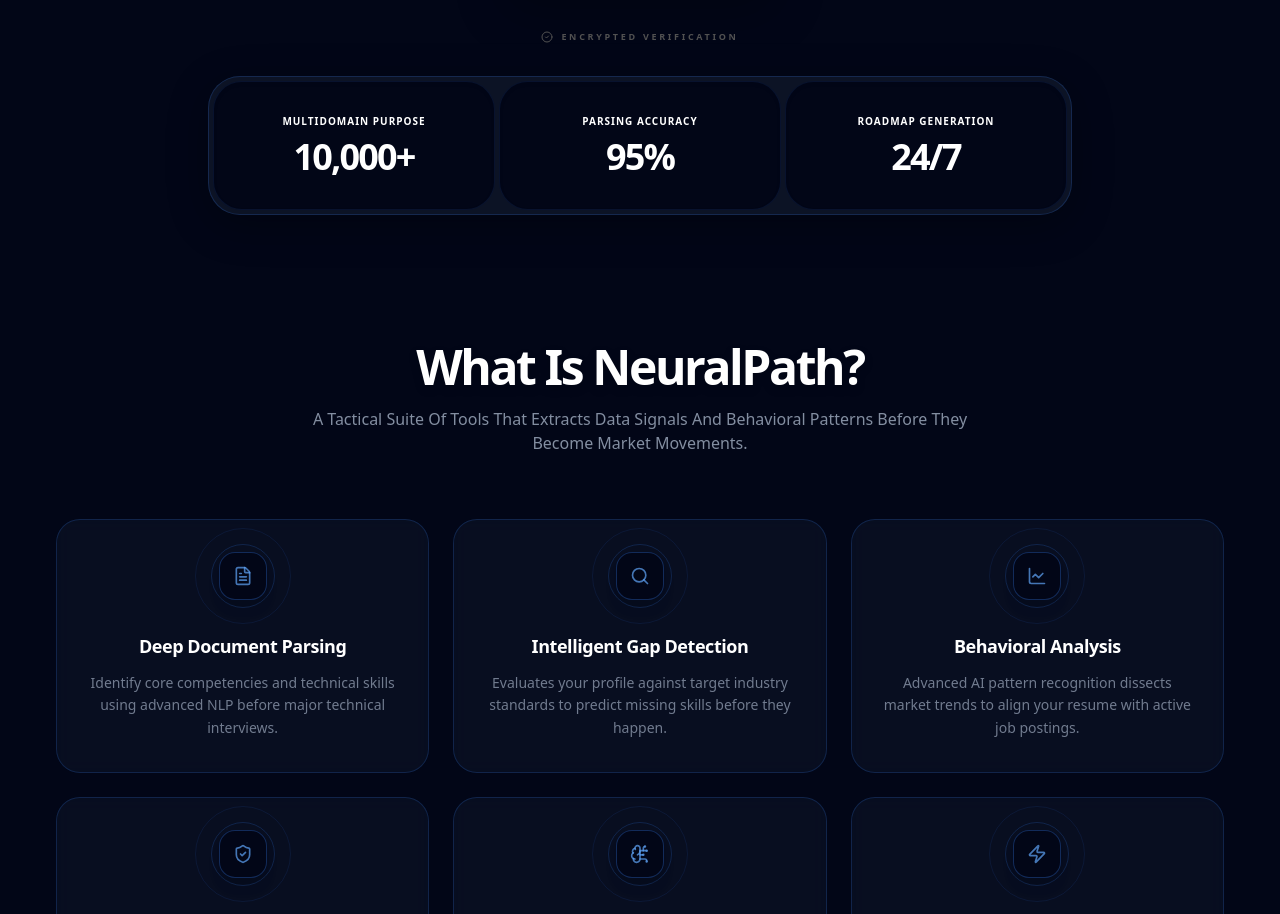
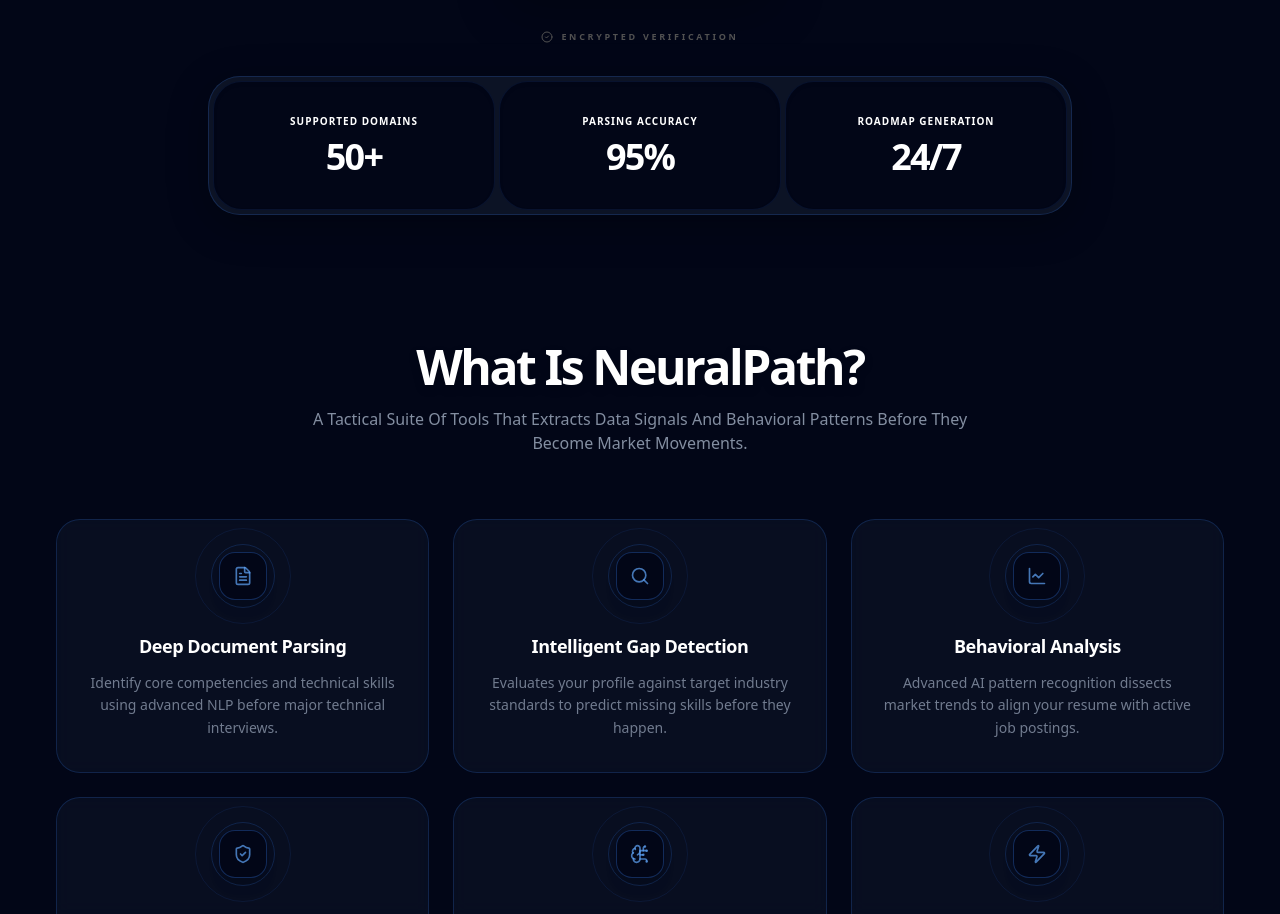
Before and after one commit to sharonTkuriyakose/resume-analyzer, a React (Vite) app in the folder client/: page / in a window 1280 px wide. Shown: the part 1286-2200 px from the top of the page. Built offline with nearby package versions, Linux system fonts and the light colour scheme.

Commit message:
change in backend

```diff
--- a/client/src/pages/ResultPage.jsx
+++ b/client/src/pages/ResultPage.jsx
@@ -292,16 +292,20 @@
 
               <div className="grid grid-cols-1 md:grid-cols-5 gap-6">
                 {[
-                  { label: "Skills (S)", weight: "30%", val: data.scoringComponents?.skills || 0 },
-                  { label: "Projects (P)", weight: "25%", val: data.scoringComponents?.projects || 0 },
-                  { label: "Experience (E)", weight: "20%", val: data.scoringComponents?.experience || 0 },
-                  { label: "Certifications (C)", weight: "15%", val: data.scoringComponents?.certifications || 0 },
-                  { label: "ATS Formatting (A)", weight: "10%", val: data.scoringComponents?.atsFormatting || 0 }
+                  { label: "Skills (S)", weight: "30%", weightVal: 0.30, val: data.scoringComponents?.skills || 0 },
+                  { label: "Projects (P)", weight: "25%", weightVal: 0.25, val: data.scoringComponents?.projects || 0 },
+                  { label: "Experience (E)", weight: "20%", weightVal: 0.20, val: data.scoringComponents?.experience || 0 },
+                  { label: "Certifications (C)", weight: "15%", weightVal: 0.15, val: data.scoringComponents?.certifications || 0 },
+                  { label: "ATS Formatting (A)", weight: "10%", weightVal: 0.10, val: data.scoringComponents?.atsFormatting || 0 }
                 ].map((comp, idx) => (
                   <div key={idx} className="bg-[#020617]/40 border border-[#3b82f6]/20 rounded-xl p-4 flex flex-col items-center justify-center text-center relative group hover:border-[#3b82f6]/50 transition-colors">
                     <span className="text-[10px] font-bold text-blue-200/50 uppercase tracking-widest mb-1">{comp.label}</span>
                     <div className="text-2xl font-black text-white my-2">{comp.val}<span className="text-sm text-[#60a5fa]">%</span></div>
-                    <span className="text-[9px] font-black text-[#60a5fa] bg-[#3b82f6]/10 px-2 py-1 rounded-full uppercase tracking-wider">Weight: {comp.weight}</span>
+                    <span className="text-[9px] font-black text-[#60a5fa] bg-[#3b82f6]/10 px-2 py-1 rounded-full uppercase tracking-wider mb-2">Weight: {comp.weight}</span>
+
+                    <div className="text-[10px] font-black text-emerald-400 bg-emerald-400/10 border border-emerald-400/20 px-2 py-0.5 rounded uppercase tracking-widest shadow-[0_0_10px_rgba(52,211,153,0.2)]">
+                       Contrib: +{(comp.val * comp.weightVal).toFixed(1)}%
+                    </div>
 
                     {/* Progress Bar inside the card */}
                     <div className="w-full h-1 bg-white/5 rounded-full mt-4 overflow-hidden">
--- a/client/src/pages/UploadPage.jsx
+++ b/client/src/pages/UploadPage.jsx
@@ -1,9 +1,30 @@
-import React from 'react';
+import React, { useRef, useEffect, useState } from 'react';
 import ResumeUpload from '../components/ResumeUpload';
-import { motion } from 'framer-motion';
+import { motion, useInView, animate } from 'framer-motion';
 import {
   Search, ShieldCheck, Zap, Activity, BrainCircuit, LineChart, FileText, Cpu, LayoutDashboard
 } from 'lucide-react';
+
+const AnimatedCounter = ({ from = 0, to, suffix = "", duration = 2.5 }) => {
+  const ref = useRef(null);
+  const isInView = useInView(ref, { once: true, margin: "-50px" });
+  const [count, setCount] = useState(from);
+
+  useEffect(() => {
+    if (isInView) {
+      const controls = animate(from, to, {
+        duration: duration,
+        ease: "easeOut",
+        onUpdate(value) {
+          setCount(Math.round(value));
+        }
+      });
+      return () => controls.stop();
+    }
+  }, [isInView, from, to, duration]);
+
+  return <span ref={ref}>{count}{suffix}</span>;
+};
 
 const UploadPage = ({ onAnalysisComplete, apiUrl }) => {
   return (
@@ -232,13 +253,15 @@
           className="grid grid-cols-1 md:grid-cols-3 gap-1 p-1 bg-[#0f172a]/80 border border-[#3b82f6]/20 rounded-[2rem] backdrop-blur-xl shadow-[0_10px_40px_rgba(0,0,0,0.3)]"
         >
           {[
-            { label: "Multidomain Purpose", value: "10,000+" },
-            { label: "Parsing Accuracy", value: "95%" },
-            { label: "Roadmap Generation", value: "24/7" }
+            { label: "Supported Domains", to: 50, suffix: "+" },
+            { label: "Parsing Accuracy", to: 95, suffix: "%" },
+            { label: "Roadmap Generation", to: 24, suffix: "/7" }
           ].map((stat, i) => (
             <div key={i} className="flex flex-col items-center justify-center py-8 px-4 bg-[#020617] rounded-[1.8rem] border border-[#3b82f6]/10 shadow-inner">
               <span className="text-[10px] uppercase font-bold text-white tracking-widest mb-2">{stat.label}</span>
-              <span className="text-4xl font-black text-white tracking-tighter">{stat.value}</span>
+              <span className="text-4xl font-black text-white tracking-tighter">
+                <AnimatedCounter to={stat.to} suffix={stat.suffix} />
+              </span>
             </div>
           ))}
         </motion.div>
```
Also changed, not shown: 2 other files (tests, documents, lock files or other folders).
